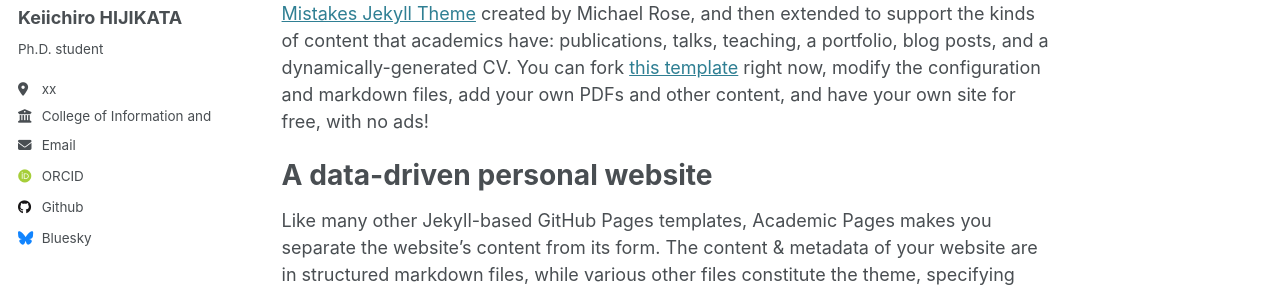
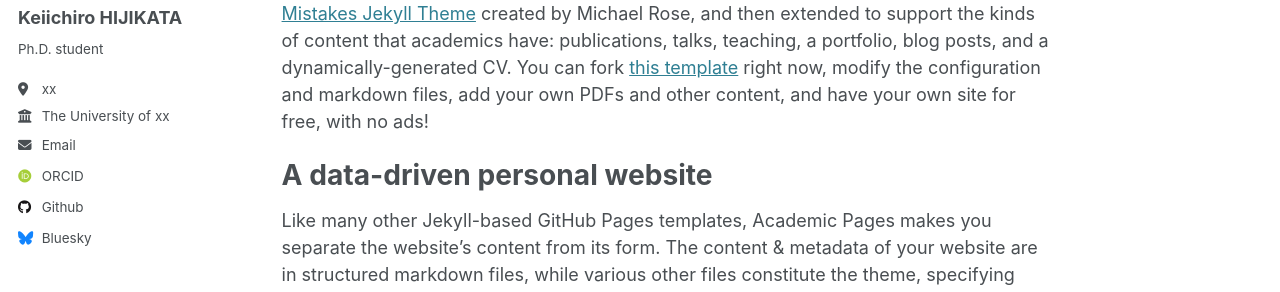
Before and after one commit to khijikata/khijikata.github.io, a Jekyll site: the page built from _pages/about.md, in a window 1280 px wide. Shown: the part 284-576 px from the top of the page. Built offline with Jekyll 4.4.1, drawn with Linux system fonts in a browser that asks for light colours; some web fonts are replaced.

Commit message:
Update _config.yml

```diff
--- a/_config.yml
+++ b/_config.yml
@@ -12,9 +12,9 @@ title                    : "Keiichiro HIJIKATA"
 title_separator          : "-"
 name                     : &name "Your Name"
 description              : &description "personal description"
-url                      : https://academicpages.github.io # the base hostname & protocol for your site e.g. "https://[your GitHub username].github.io"
+url                      : https://khijikata.github.io # the base hostname & protocol for your site e.g. "https://[your GitHub username].github.io"
 baseurl                  : "" # the subpath of your site, e.g. "/blog"
-repository               : "academicpages/academicpages.github.io"
+repository               : "khijikata/khijikata.github.io"
 
 # Site Author - The following control what appear as part of the author content on the side bar.
 #               If a field is blank the icon and link will not appear, otherwise it will be shown.
@@ -26,7 +26,7 @@ author:
   pronouns         : # example: "she/her"
   bio              : "Ph.D. student"
   location         : "xx"
-  employer         : "College of Information and Computer Science \n The University of Massatusetts Amherst"
+  employer         : "The University of xx"
   uri              : # URL
   email            : "none@example.org"
 
```
